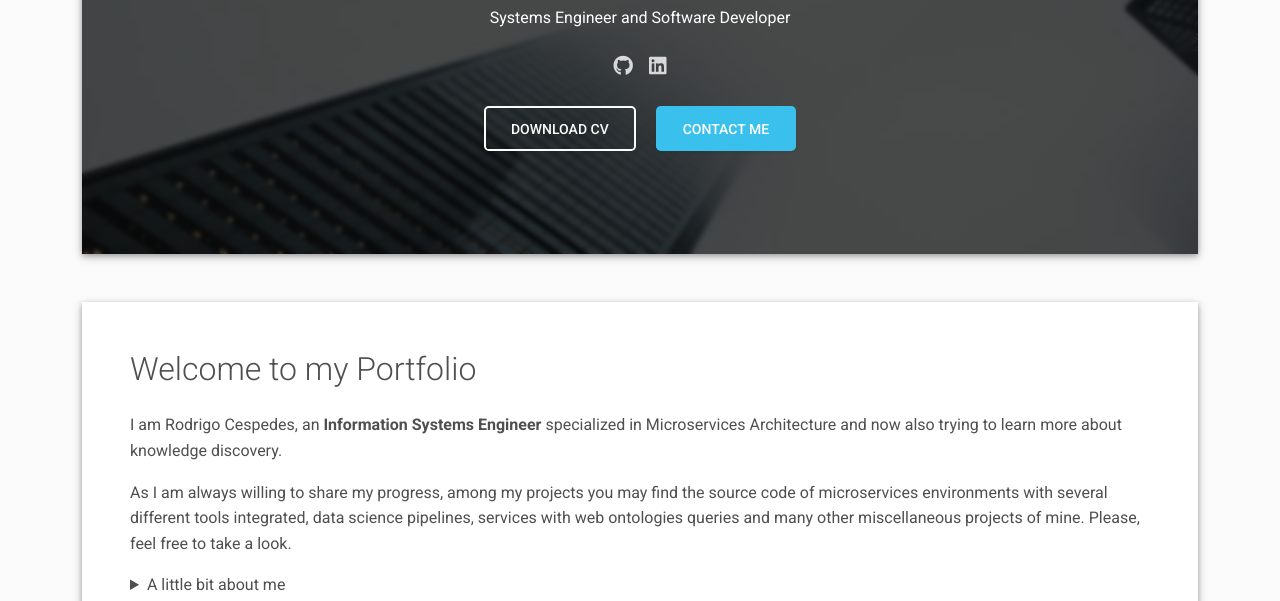
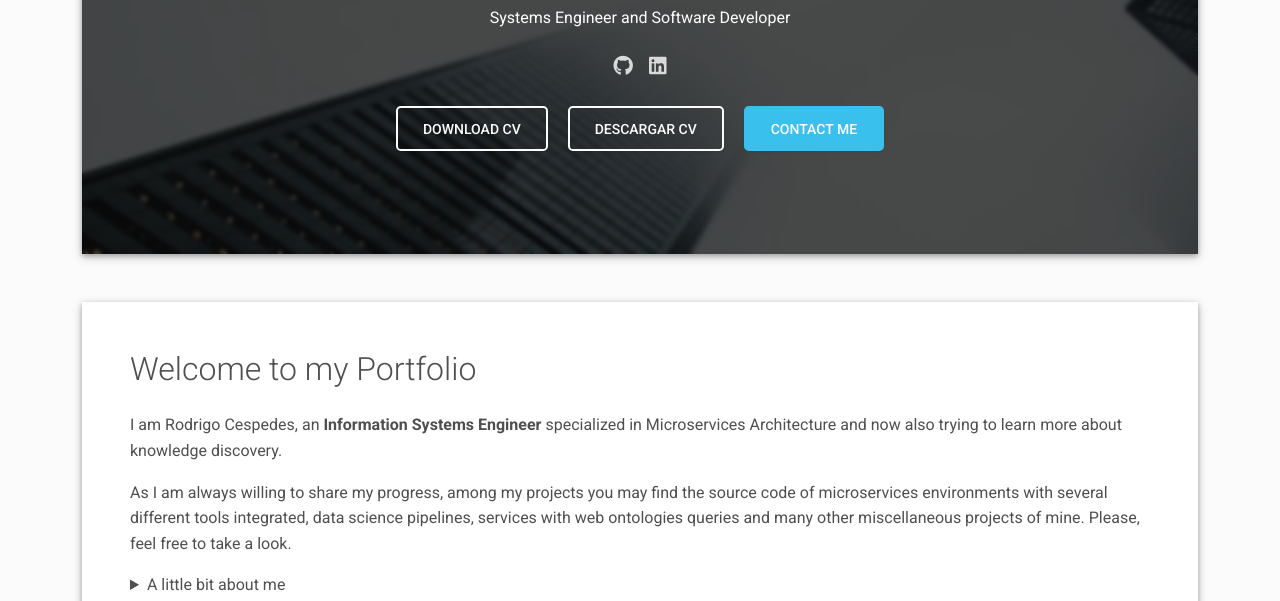
Before and after one commit to rodrigogcespedes/portfolio, a plain HTML site: page index.html in a window 1280 px wide. Shown: the part 358-959 px from the top of the page. Drawn offline with Linux system fonts and the light colour scheme.

Commit message:
CV refresh

```diff
--- a/index.html
+++ b/index.html
@@ -70,6 +70,7 @@
               </div>
               <div class="d-print-none">
                 <a class="btn btn-outline-light btn-lg shadow-sm mt-1 me-3" href="Resume_Cespedes_Ortega_Rodrigo_Gabriel.pdf" data-aos="fade-right" data-aos-delay="700">Download CV</a>
+                <a class="btn btn-outline-light btn-lg shadow-sm mt-1 me-3" href="Curriculum_Vitae_Cespedes_Ortega_Rodrigo_Gabriel.pdf" data-aos="fade-right" data-aos-delay="700">Descargar CV</a>
                 <a class="btn btn-info btn-lg shadow-sm mt-1" href="#contact" data-aos="fade-left" data-aos-delay="700">Contact Me</a>
               </div>
             </div>
```
Also changed, not shown: 1 other file.
